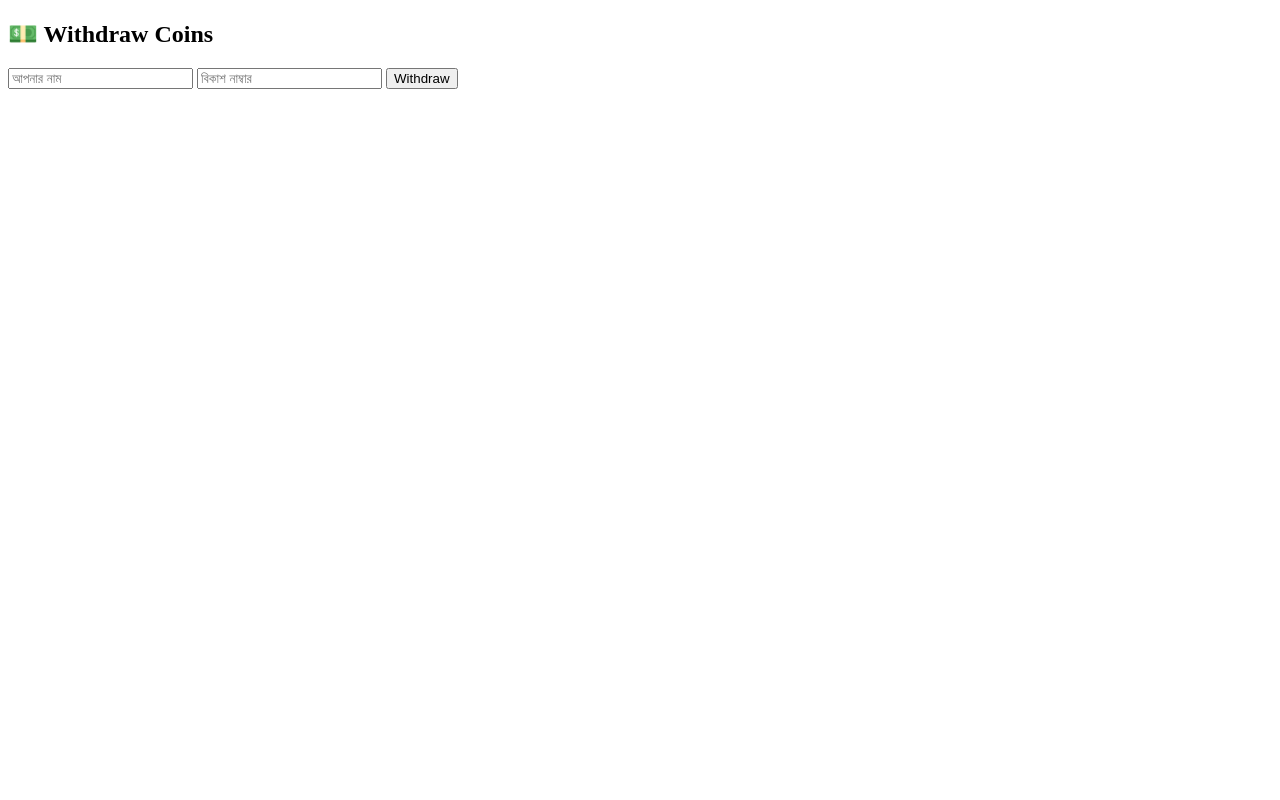
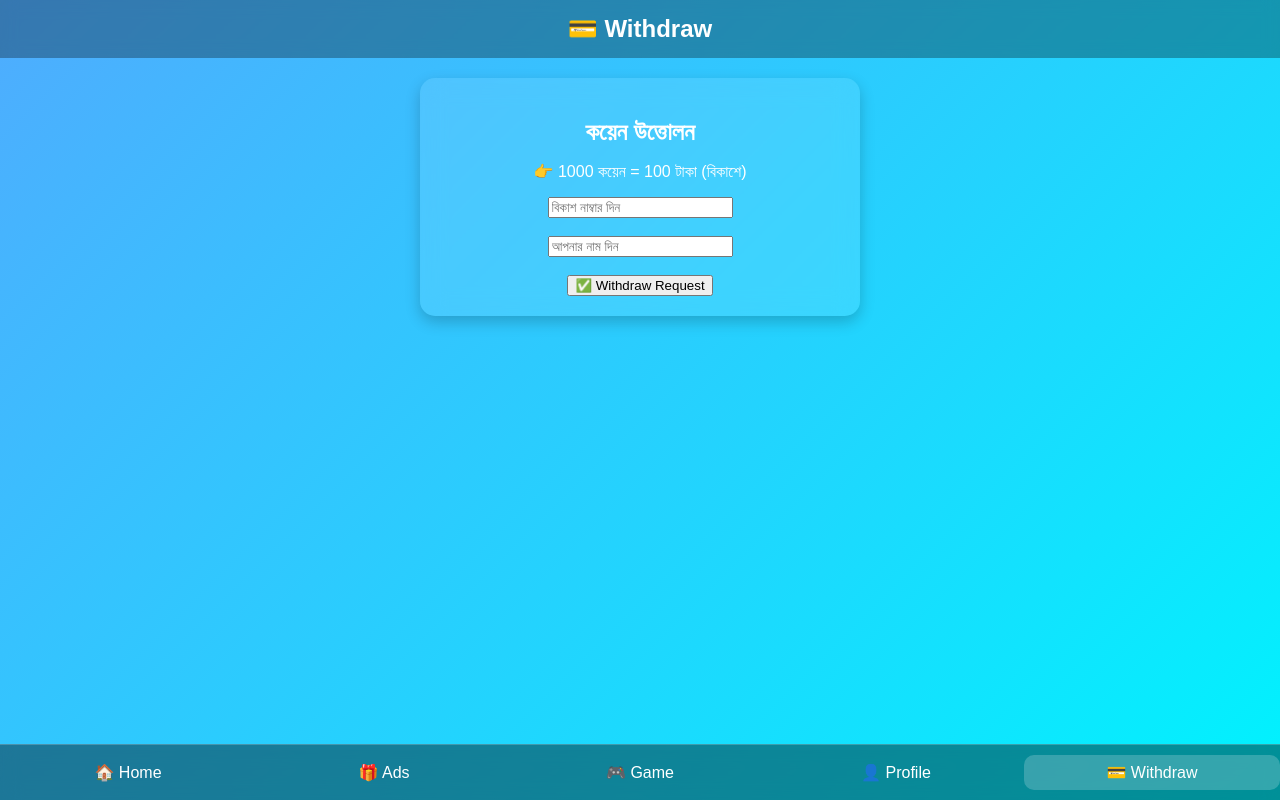
Before and after one commit to Sojib150/telegram-miniapp, a plain HTML site: page withdraw.html in a window 1280 px wide. Drawn offline with Linux system fonts and the light colour scheme.

Commit message:
Update withdraw.html

```diff
--- a/withdraw.html
+++ b/withdraw.html
@@ -1,49 +1,46 @@
 <!DOCTYPE html>
-<html lang="bn">
+<html lang="en">
 <head>
   <meta charset="UTF-8">
   <meta name="viewport" content="width=device-width, initial-scale=1.0">
   <title>Withdraw</title>
   <link rel="stylesheet" href="style.css">
+</head>
+<body class="app-body">
 
-  <script src="https://www.gstatic.com/firebasejs/10.7.1/firebase-app.js"></script>
-  <script src="https://www.gstatic.com/firebasejs/10.7.1/firebase-firestore.js"></script>
-</head>
-<body>
-  <div class="container">
-    <h2>💵 Withdraw Coins</h2>
-    <form id="withdrawForm">
-      <input type="text" id="name" placeholder="আপনার নাম" required>
-      <input type="text" id="bkash" placeholder="বিকাশ নাম্বার" required>
-      <button type="submit">Withdraw</button>
-    </form>
-    <p id="status"></p>
-  </div>
+  <header class="header">
+    <h1>💳 Withdraw</h1>
+  </header>
+
+  <main class="content">
+    <div class="card">
+      <h2>কয়েন উত্তোলন</h2>
+      <p>👉 1000 কয়েন = 100 টাকা (বিকাশে)</p>
+      <form onsubmit="withdraw(event)">
+        <input type="text" id="bkashNumber" placeholder="বিকাশ নাম্বার দিন" required><br><br>
+        <input type="text" id="fullName" placeholder="আপনার নাম দিন" required><br><br>
+        <button type="submit" class="btn">✅ Withdraw Request</button>
+      </form>
+    </div>
+  </main>
+
+  <nav class="bottom-nav">
+    <a href="index.html" class="nav-btn">🏠 Home</a>
+    <a href="ads.html" class="nav-btn">🎁 Ads</a>
+    <a href="game.html" class="nav-btn">🎮 Game</a>
+    <a href="profile.html" class="nav-btn">👤 Profile</a>
+    <a href="withdraw.html" class="nav-btn active">💳 Withdraw</a>
+  </nav>
 
   <script>
-    const firebaseConfig = {
-      apiKey: "AIzaSyB6b93A_HeU4FADs3o2Ysw6-dlRRS2TbZk",
-      authDomain: "telegram-miniapp-e8cc0.firebaseapp.com",
-      projectId: "telegram-miniapp-e8cc0",
-      storageBucket: "telegram-miniapp-e8cc0.firebasestorage.app",
-      messagingSenderId: "827930913054",
-      appId: "1:827930913054:web:502b56e0c198d8e9ff410f"
-    };
-    const app = firebase.initializeApp(firebaseConfig);
-    const db = firebase.firestore();
+    function withdraw(e) {
+      e.preventDefault();
+      let number = document.getElementById("bkashNumber").value;
+      let name = document.getElementById("fullName").value;
+      alert(`✅ Withdraw Request Sent!\nনাম: ${name}\nবিকাশ: ${number}`);
+      // এখানে Firebase-এ রিকোয়েস্ট সেভ হবে
+    }
+  </script>
 
-    const userId = "demoUser123";
-
-    document.getElementById("withdrawForm").addEventListener("submit", async (e) => {
-      e.preventDefault();
-      const name = document.getElementById("name").value;
-      const bkash = document.getElementById("bkash").value;
-
-      await db.collection("withdraws").add({
-        userId, name, bkash, time: new Date()
-      });
-      document.getElementById("status").innerText = "✅ Withdraw request sent!";
-    });
-  </script>
 </body>
 </html>
```
